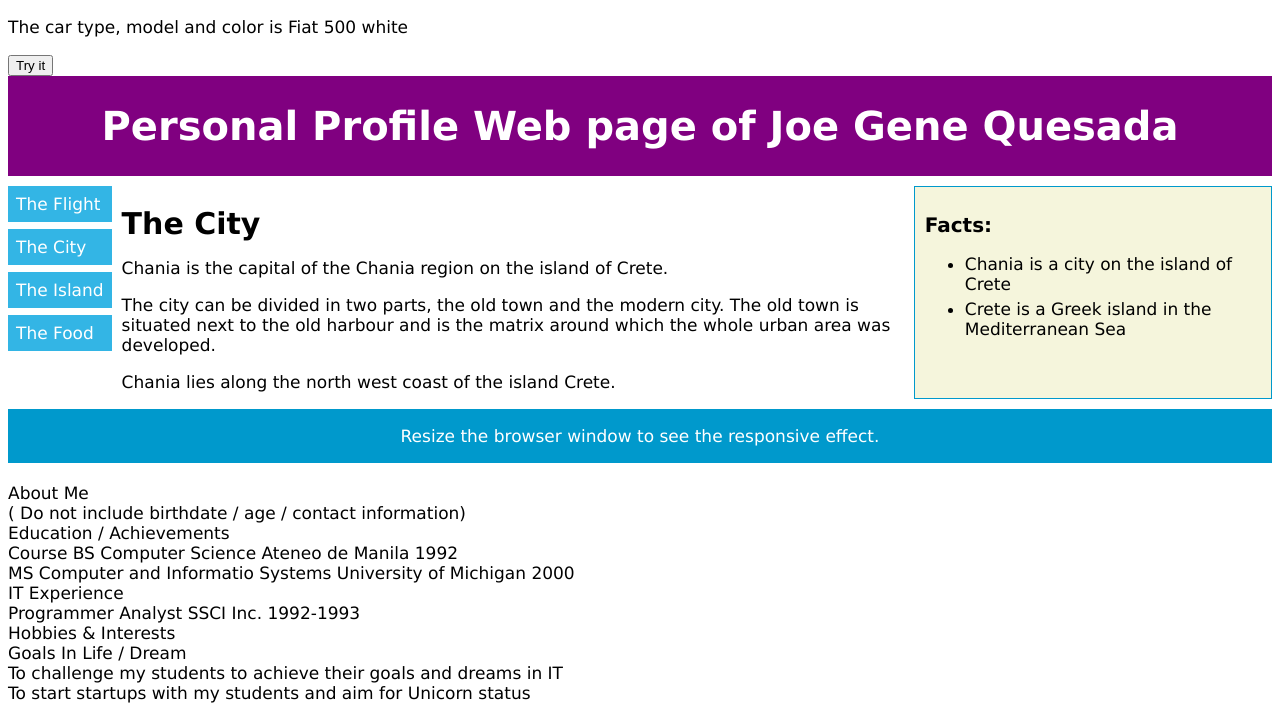
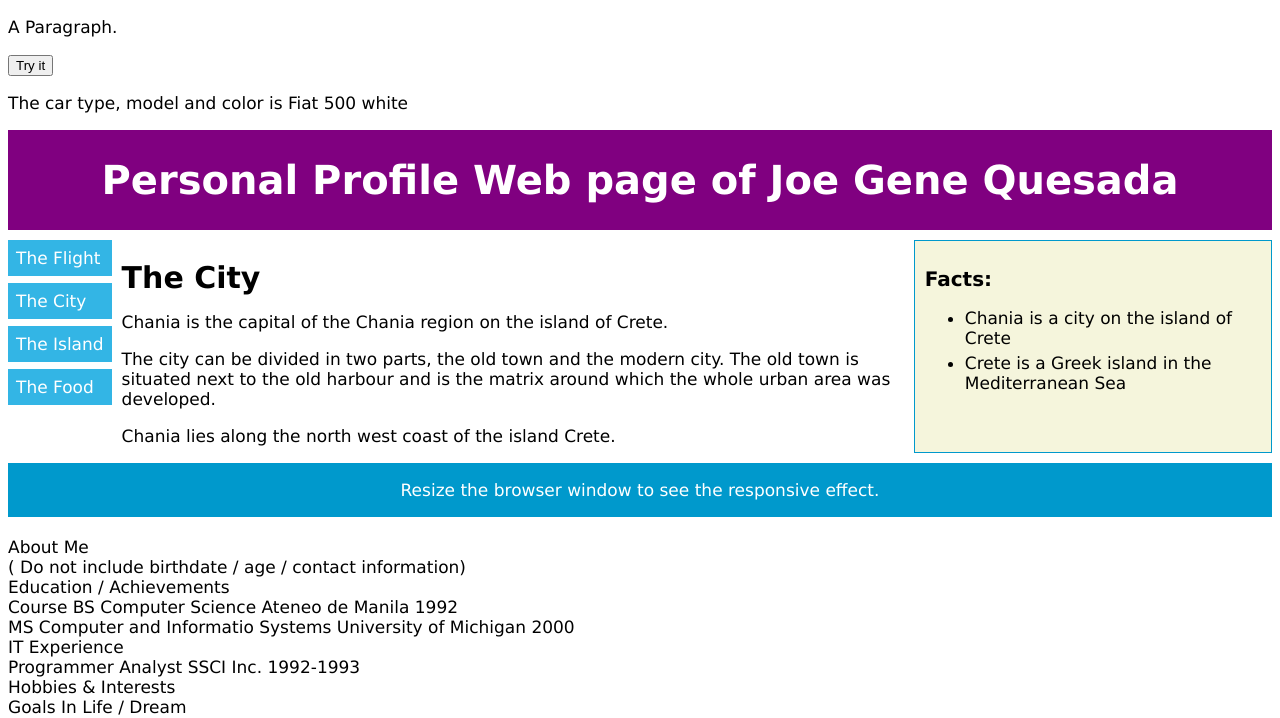
Before and after one commit to apcjlquesada/webprog-CS251_IT253-html-lessons, a plain HTML site: page introduction/index.html in a window 1280 px wide. Shown: the top 718 px of the page. Drawn offline with Linux system fonts and the light colour scheme.

Commit message:
updated index.html with id tag demo2

```diff
--- a/introduction/index.html
+++ b/introduction/index.html
@@ -11,6 +11,8 @@
 <p id="demo">A Paragraph.</p>
 <button type="button" onclick="myFunction()">Try it</button>
 <script src="js/myScript.js"></script>
+
+<p id="demo2">Objects example.</p>
 <script src="js/objects.js"></script>
 
 
--- a/introduction/js/objects.js
+++ b/introduction/js/objects.js
@@ -6,4 +6,4 @@ const car = {
 };
 
 // Display Data from the Object:
-document.getElementById("demo").innerHTML = "The car type,  model and color is " + car.type +" "  +car.model+" "  +car.color ;
+document.getElementById("demo2").innerHTML = "The car type,  model and color is " + car.type +" "  +car.model+" "  +car.color ;
```
